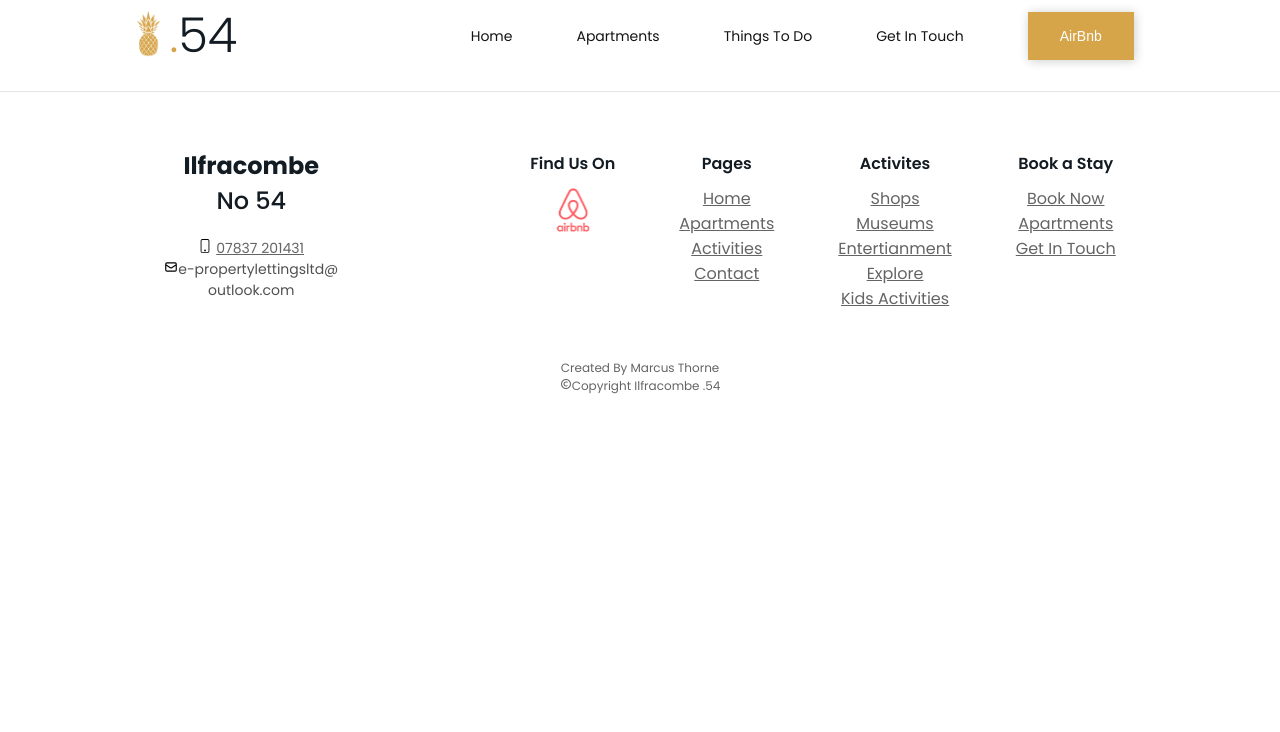
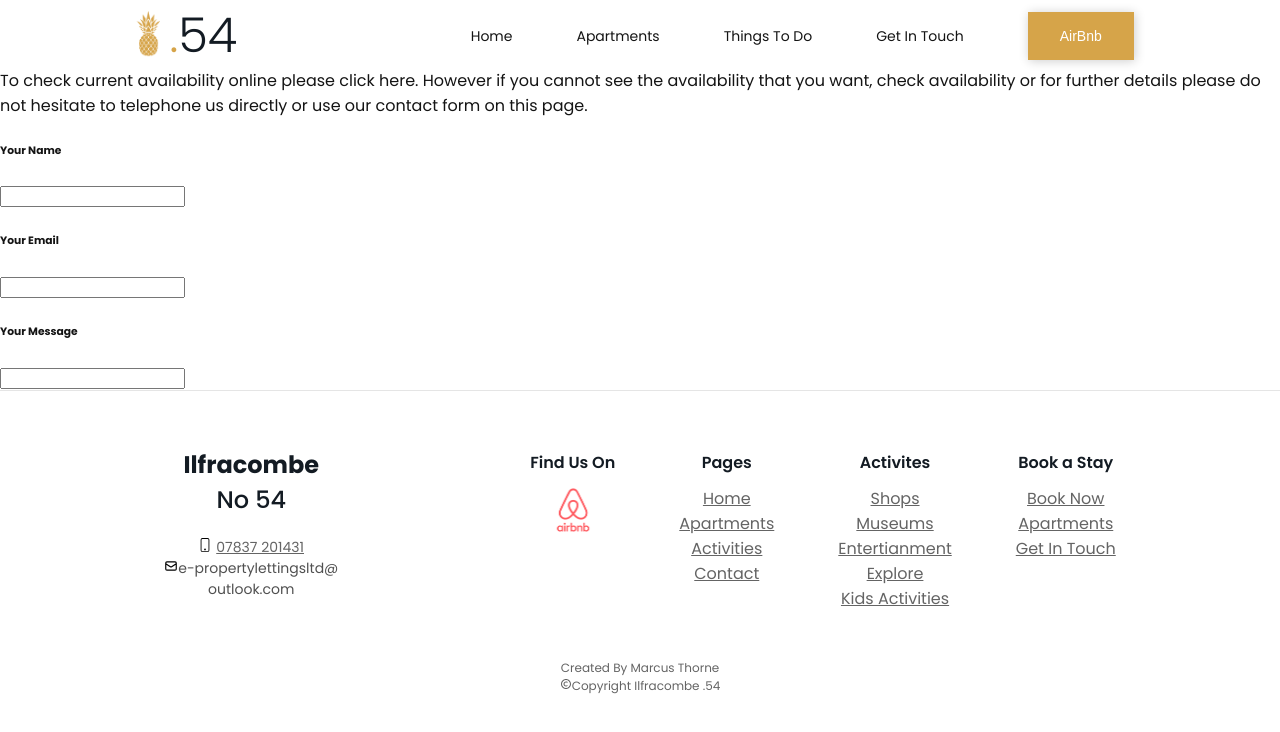
Before and after one commit to MarcusThorne/ilfracombe-54-react, a React (Create React App) app: page /contact in a window 1280 px wide. Shown: the top 732 px of the page. Built offline with nearby package versions, Linux system fonts and the light colour scheme.

Commit message:
fixed some bugs

```diff
--- a/src/components/Carousel.js
+++ b/src/components/Carousel.js
@@ -50,7 +50,8 @@ function Carousel({title, floor, width, margin, padding="30px", subTitle, respon
         swipeToSlide: true,
         nextArrow: arrows && <IconRight />,
         prevArrow: arrows && <IconLeft />,
-        responsive: responsive()
+        responsive: responsive(),
+        arrows: arrows
     };
 
     const findImages = () => {
--- /dev/null
+++ b/src/components/ContactForm.js
@@ -0,0 +1,21 @@
+import React from 'react'
+
+function ContactForm() {
+    return (
+        <div>
+            <h4>Getting in touch with us</h4>
+            <p>To check current availability online please click here. However if you cannot see the availability that you want, check availability or for further details please do not hesitate to telephone us directly or use our contact form on this page.</p>
+
+            <h6>Your Name</h6>
+            <input type="text" />
+
+            <h6>Your Email</h6>
+            <input type="text" />
+
+            <h6>Your Message</h6>
+            <input type="text" />
+        </div>
+    )
+}
+
+export default ContactForm
--- a/src/pages/Contact.js
+++ b/src/pages/Contact.js
@@ -1,9 +1,10 @@
 import React from 'react'
+import ContactForm from '../components/ContactForm'
 
 function Contact() {
   return (
     <div>
-      <h1>Contact Page</h1>
+          <ContactForm />
     </div>
   )
 }
--- a/src/styles/Carousel.style.js
+++ b/src/styles/Carousel.style.js
@@ -30,17 +30,13 @@ export const Rev = styled.div`
 `
 
 export const QuoteLeft = styled(ImQuotesLeft)`
-    position: absolute;
-    left: 10px;
-    top: 30px;
-    color: rgb(150,150,150)
+    margin-right: 1rem;
+    color: rgb(80,80,80)
 `
 
 export const QuoteRight = styled(ImQuotesRight)`
-    position: absolute;
-    right: 10px;
-    bottom: 30px;
-color: rgb(150,150,150)
+    margin-left: 1rem;
+    color: rgb(80,80,80)
 `
 
 export const Title = styled.div`
--- a/src/styles/Navbar.style.js
+++ b/src/styles/Navbar.style.js
@@ -51,15 +51,36 @@ export const Links = styled.div`
 export const NavLink = styled(Link)`
     text-decoration: none;
     color: rgb(20, 20, 20);
-  margin: ${props => props.margin};
-  padding: 1rem 0;
+    height: 100%;
+    align-items: center;
+    -webkit-transform: translateZ(0);
+    transform: translateZ(0);
+    -webkit-backface-visibility: hidden;
+    backface-visibility: hidden;
+    -moz-osx-font-smoothing: grayscale;
+    position: relative;
+    overflow: hidden;
     display: ${props => props.display};
-  transition: 0.5s;
 
-  &:hover {
-      text-decoration: none;
-    border-bottom: ${props => props.border};
-    transform: scale(1.01);
+    &:before {
+        content: "";
+        position: absolute;
+        z-index: -1;
+        left: 0;
+        right: 100%;
+        bottom: 0;
+        background: #D6A449;
+        height: 4px;
+        -webkit-transition-property: right;
+        transition-property: right;
+        -webkit-transition-duration: 0.3s;
+        transition-duration: 0.3s;
+        -webkit-transition-timing-function: ease-out;
+        transition-timing-function: ease-out;
+    }
+
+    &:hover:before {
+        right: 0;
     }
 
     @media(min-width: 768px) {
@@ -83,6 +104,6 @@ export const Icon = styled(FaBars)`
 
 NavLink.defaultProps = {
   display: "none",
-  border: "2px solid #D6A449",
+  border: "4px solid #D6A449",
   margin: "auto 1.5rem"
 }
```
Lines whose indentation alone changed are shown as unchanged.
